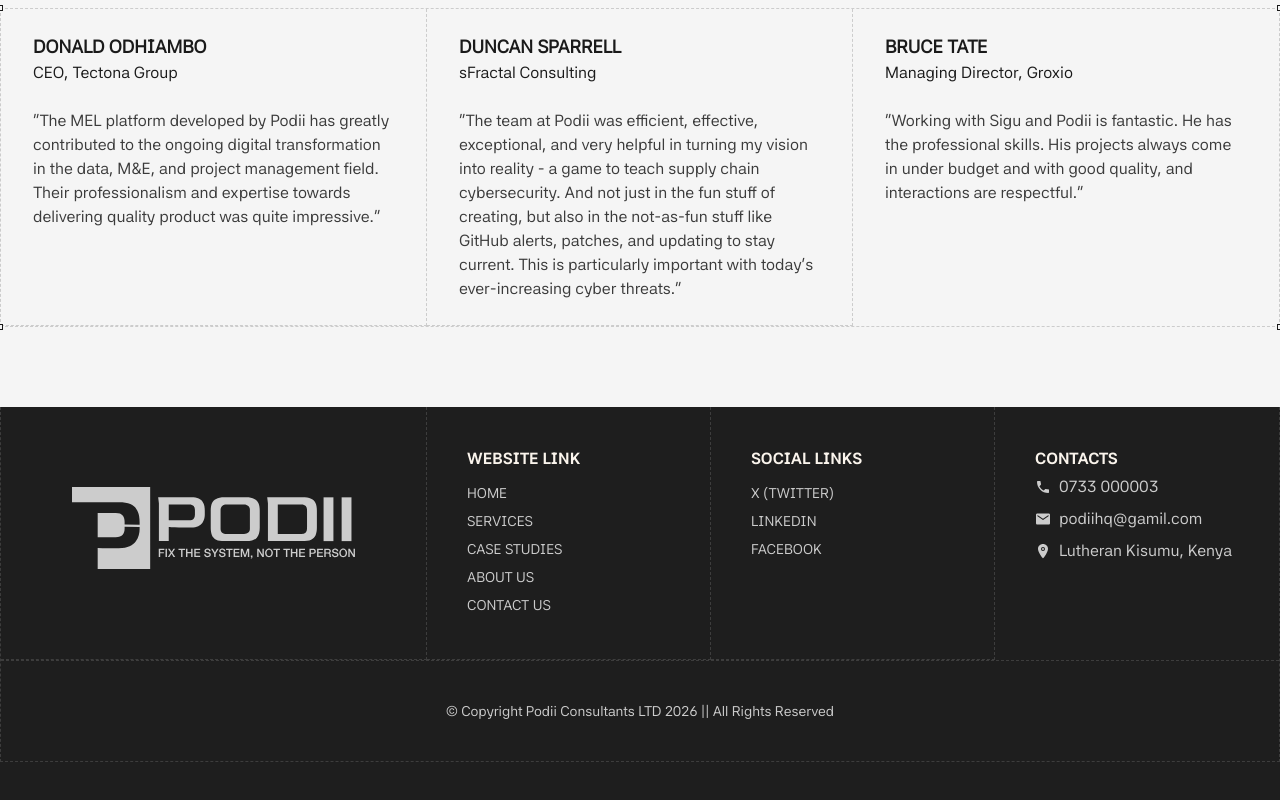
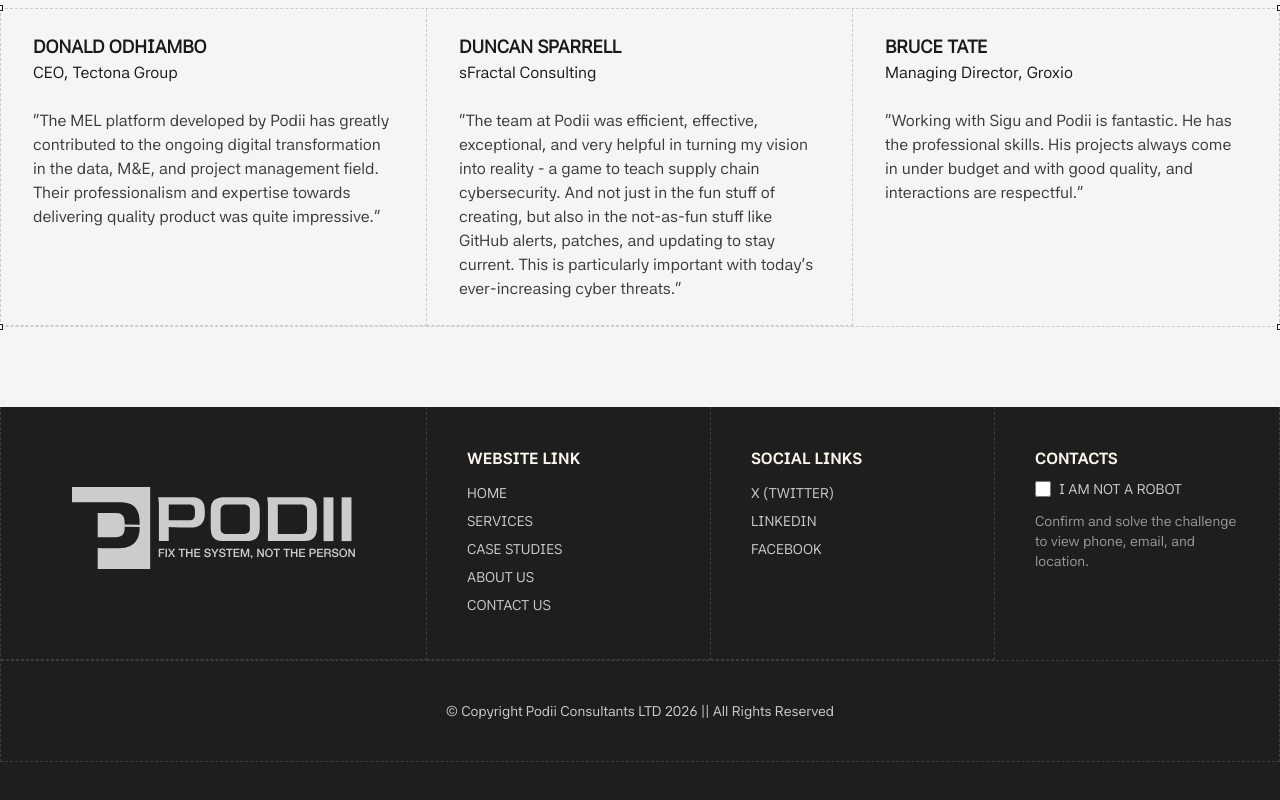
Before and after one commit to Podiihq/2026_podii_website, a React (Vite) app: page / in a window 1280 px wide. Shown: the part 5529-6329 px from the top of the page. Built offline with nearby package versions, Linux system fonts and the light colour scheme.

Commit message:
footer update

```diff
--- a/src/components/Footer.jsx
+++ b/src/components/Footer.jsx
@@ -1,13 +1,60 @@
-import React from "react";
+import React, { useState } from "react";
 import { Link } from "react-router";
 import { MdPhone } from "react-icons/md";
 import { IoMdMail } from "react-icons/io";
 import { IoLocation } from "react-icons/io5";
-import { ButtonComponent } from "./ButtonComponent";
 import { RiArrowRightUpLine } from "react-icons/ri";
 import LogoFooter from "../assets/images/logo/podii_standard_footer.svg"
 
 const Footer = () => {
+  const [isVerified, setIsVerified] = useState(false);
+  const [challenge, setChallenge] = useState(() => createMathChallenge());
+  const [challengeInput, setChallengeInput] = useState("");
+  const [challengeError, setChallengeError] = useState("");
+  const [isChallengeSolved, setIsChallengeSolved] = useState(false);
+
+  function createMathChallenge() {
+    const first = Math.floor(Math.random() * 9) + 1;
+    const second = Math.floor(Math.random() * 9) + 1;
+    const useAddition = Math.random() > 0.5;
+
+    if (useAddition) {
+      return { prompt: `${first} + ${second}`, answer: first + second };
+    }
+
+    const max = Math.max(first, second);
+    const min = Math.min(first, second);
+    return { prompt: `${max} - ${min}`, answer: max - min };
+  }
+
+  const handleVerificationToggle = (checked) => {
+    setIsVerified(checked);
+    setChallengeInput("");
+    setChallengeError("");
+    setIsChallengeSolved(false);
+    setChallenge(createMathChallenge());
+  };
+
+  const handleChallengeSubmit = (e) => {
+    e.preventDefault();
+    const trimmedInput = challengeInput.trim();
+    if (!trimmedInput) {
+      setChallengeError("Please enter an answer.");
+      setIsChallengeSolved(false);
+      return;
+    }
+    const parsedAnswer = Number(trimmedInput);
+    if (!Number.isFinite(parsedAnswer) || parsedAnswer !== challenge.answer) {
+      setChallengeError("Incorrect answer. Please try again.");
+      setChallengeInput("");
+      setIsChallengeSolved(false);
+      setChallenge(createMathChallenge());
+      return;
+    }
+    setChallengeError("");
+    setIsChallengeSolved(true);
+  };
+
   return (
     <div className="text-[#FAF4EC] lg:max-w-7xl mx-auto md:px-4 xl:px-0 overflow-hidden border-x border-b border-[#3D3D3D] border-dashed">
       <div className="space-y-10">
@@ -39,6 +86,49 @@
           </div>
           <div className="space-y-2 p-3 xl:p-10 lg:col-span-2">
             <p className="uppercase dotSans-black">Contacts</p>
+            <div className="space-y-3">
+              <label htmlFor="verifyContact" className="flex items-start gap-2 text-[#ccc] cursor-pointer">
+                <input
+                  id="verifyContact"
+                  type="checkbox"
+                  checked={isVerified}
+                  onChange={(e) => handleVerificationToggle(e.target.checked)}
+                  className="mt-0.5 w-4 h-4"
+                />
+                <span className="uppercase text-sm">I am not a robot</span>
+              </label>
+
+              {isVerified && !isChallengeSolved && (
+                <form onSubmit={handleChallengeSubmit} className="space-y-2">
+                  <label htmlFor="contactChallenge" className="text-[#ccc] text-sm block uppercase">
+                    Solve: {challenge.prompt} = ?
+                  </label>
+                  <div className="flex gap-2">
+                    <input
+                      id="contactChallenge"
+                      type="number"
+                      value={challengeInput}
+                      onChange={(e) => {
+                        setChallengeInput(e.target.value);
+                        if (isChallengeSolved) {
+                          setIsChallengeSolved(false);
+                        }
+                      }}
+                      className="w-full bg-[#FAF4EC] text-black border border-dashed border-[#3D3D3D] px-2 py-1"
+                      placeholder="Answer"
+                    />
+                    <button
+                      type="submit"
+                      className="border border-dashed border-[#ccc] px-3 py-1 text-sm uppercase hover:bg-[#FAF4EC] hover:text-black transition-colors"
+                    >
+                      Verify
+                    </button>
+                  </div>
+                  {challengeError && <p className="text-[#C8420B] text-sm">{challengeError}</p>}
+                </form>
+              )}
+
+              {isVerified && isChallengeSolved ? (
                 <div className="space-y-4">
                   <FooterList title="0733 000003" icon={<MdPhone />} />
                   <FooterList title="podiihq@gamil.com" icon={<IoMdMail />} />
@@ -46,6 +136,12 @@
                     title="Lutheran Kisumu, Kenya"
                     icon={<IoLocation />}
                   />
+                </div>
+              ) : (
+                <p className="text-[#999] text-sm">
+                  Confirm and solve the challenge to view phone, email, and location.
+                </p>
+              )}
             </div>
           </div>
         </div>
```
Lines whose indentation alone changed are shown as unchanged.
